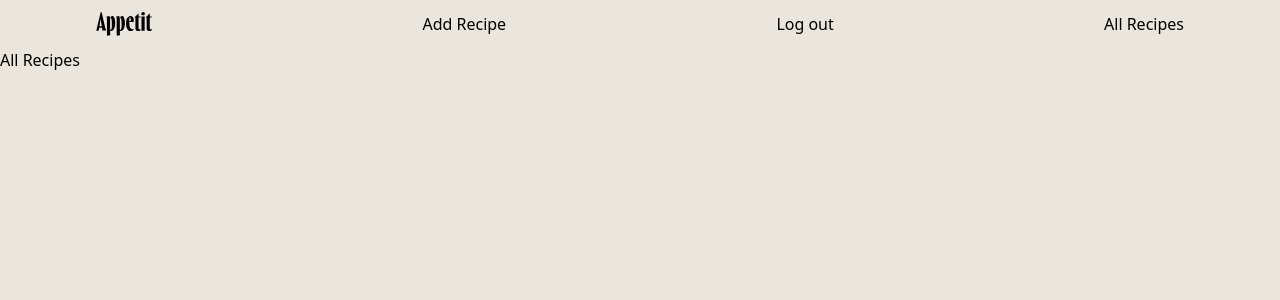
After one commit to eliaswnoel/Appetit-app, a Django app: page /recipes/ in a window 1280 px wide. The commit adds this page. Shown: the top 300 px of the page. Run offline with Django 5.2, Linux system fonts and the light colour scheme; data that the repository does not hold is empty; some libraries are stand-ins or nearby versions.

Commit message:
recipeid

```diff
--- a/appetitApp/static/css/dist/styles.css
+++ b/appetitApp/static/css/dist/styles.css
@@ -1225,3 +1225,19 @@ textarea {
     padding-right: 2rem;
   }
 }
+
+.card {
+  width: 300px;
+  height: 65px;
+  background-color: #f2f2f2;
+  border-radius: 5px;
+  box-shadow: 0 2px 5px rgba(0, 0, 0, 0.1);
+  margin: 10px;
+  padding: 10px;
+}
+
+.card-content {
+  text-align: center;
+  font-size: 20px;
+  font-weight: bold;
+}
--- a/appetitApp/templates/base.html
+++ b/appetitApp/templates/base.html
@@ -20,6 +20,7 @@
         {% csrf_token %}
         <button type="submit">{% translate "Log out" %}</button>
       </form>
+      <a href="{% url 'index' %}">All Recipes</a>
     </nav>
     {% comment %} {% else %}
     <div class="relative flex h-screen w-screen justify-center bg-black items-center flex-col">
--- a/appetitApp/templates/recipes/detail.html
+++ b/appetitApp/templates/recipes/detail.html
@@ -4,5 +4,8 @@
 
 <h1>Recipe Details</h1>
 
+<p>Name: {{ recipe.name }}</p>
+<p>Description: {{ recipe.description }}</p>
+
 
 {% endblock %}
--- /dev/null
+++ b/appetitApp/templates/recipes/index.html
@@ -0,0 +1,16 @@
+{% extends 'base.html' %}
+{% block content %}
+
+<h1>All Recipes</h1>
+
+{% for recipe in recipes %}
+    <div class="card">
+        <a href="{% url 'detail' recipe.id %}">
+    <div class="card-content">
+        <p>Name: {{ recipe.name }}</p>
+      </div>
+    </div>
+  </a>
+{% endfor %}
+
+{% endblock %}
--- a/appetitApp/urls.py
+++ b/appetitApp/urls.py
@@ -7,5 +7,5 @@ urlpatterns = [
   path('accounts/signup/', views.signup, name='signup'),
   path('recipes/create/', views.RecipeCreate.as_view(), name='recipes_create'),
   path('recipes/<int:recipe_id>/', views.recipes_detail, name='detail'),
-  # path('recipes/<int:recipe_id>/add_review/', views.add_review, name='add_review'),
+  path('recipes/', views.recipes_index, name='index'),
 ]
--- a/appetitApp/views.py
+++ b/appetitApp/views.py
@@ -6,9 +6,21 @@ from django.contrib.auth.forms import UserCreationForm
 from django.contrib.auth.decorators import login_required
 from .models import Recipe
 from .api_manage import accessAPI
+import uuid
+import time
 
 recipe_list = '/recipes/list/'
 tags_list = '/tags/list/'
+
+#unique recipe id
+def generate_recipe_id(user_id):
+  recipe_id = str(uuid.uuid4())
+  custom_id = f"{user_id}-{recipe_id}"
+  custom_id += f"-{int(time.time())}"
+
+  return custom_id
+
+
 
 # homepage view
 def home(request):
@@ -24,6 +36,13 @@ def home(request):
     'popular_recipes': popular_recipes_data,
     'cuisines': cuisine_tags_data
   })
+
+def recipes_index(request):
+  recipes = Recipe.objects.all()
+  return render(request, 'recipes/index.html', {
+    'recipes': recipes
+  })
+
 
 
 
@@ -53,7 +72,7 @@ class RecipeCreate(CreateView):
 
   def form_valid(self, form):
       self.object = form.save()
-      return redirect('home')
+      return redirect('/recipes')
 
 
 
```
